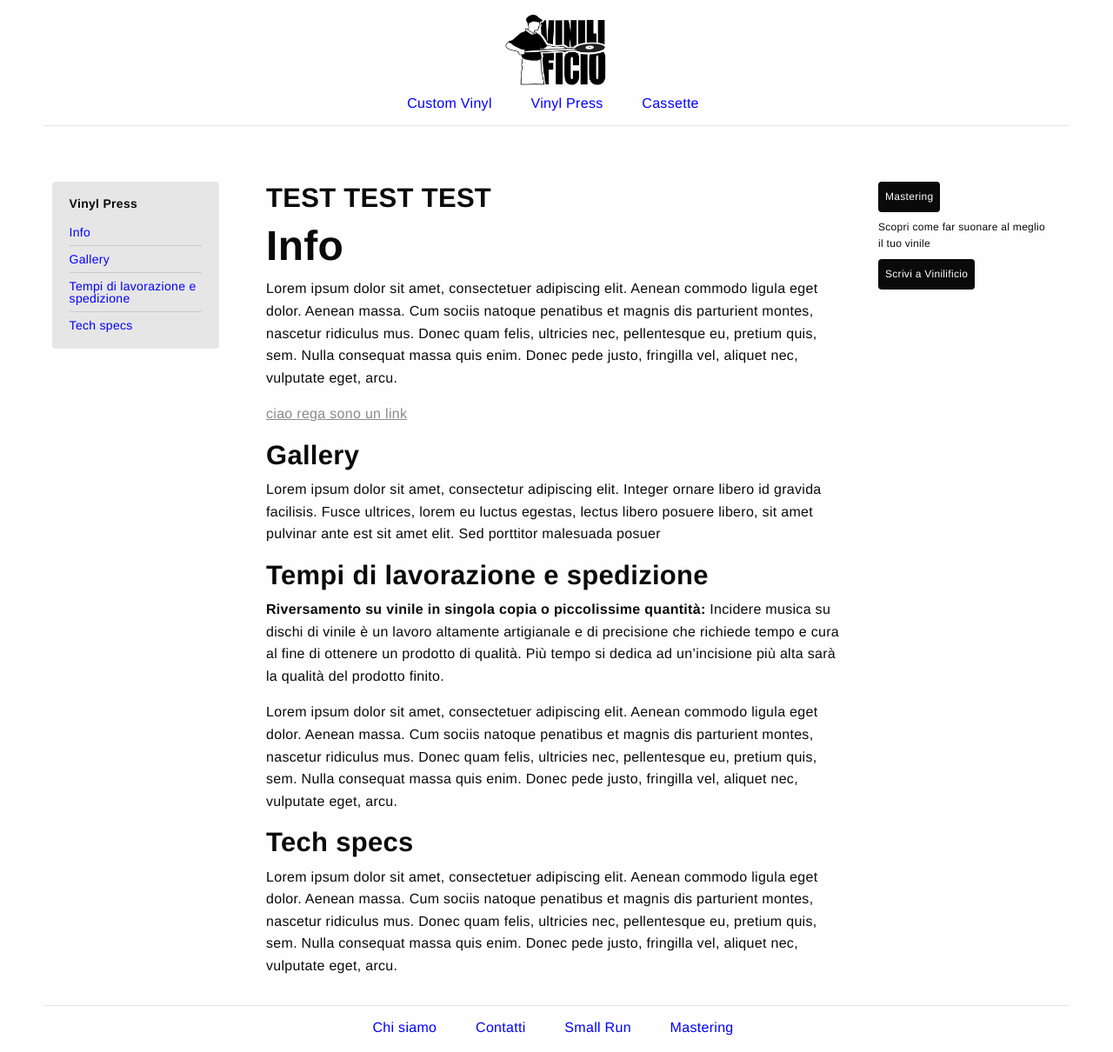
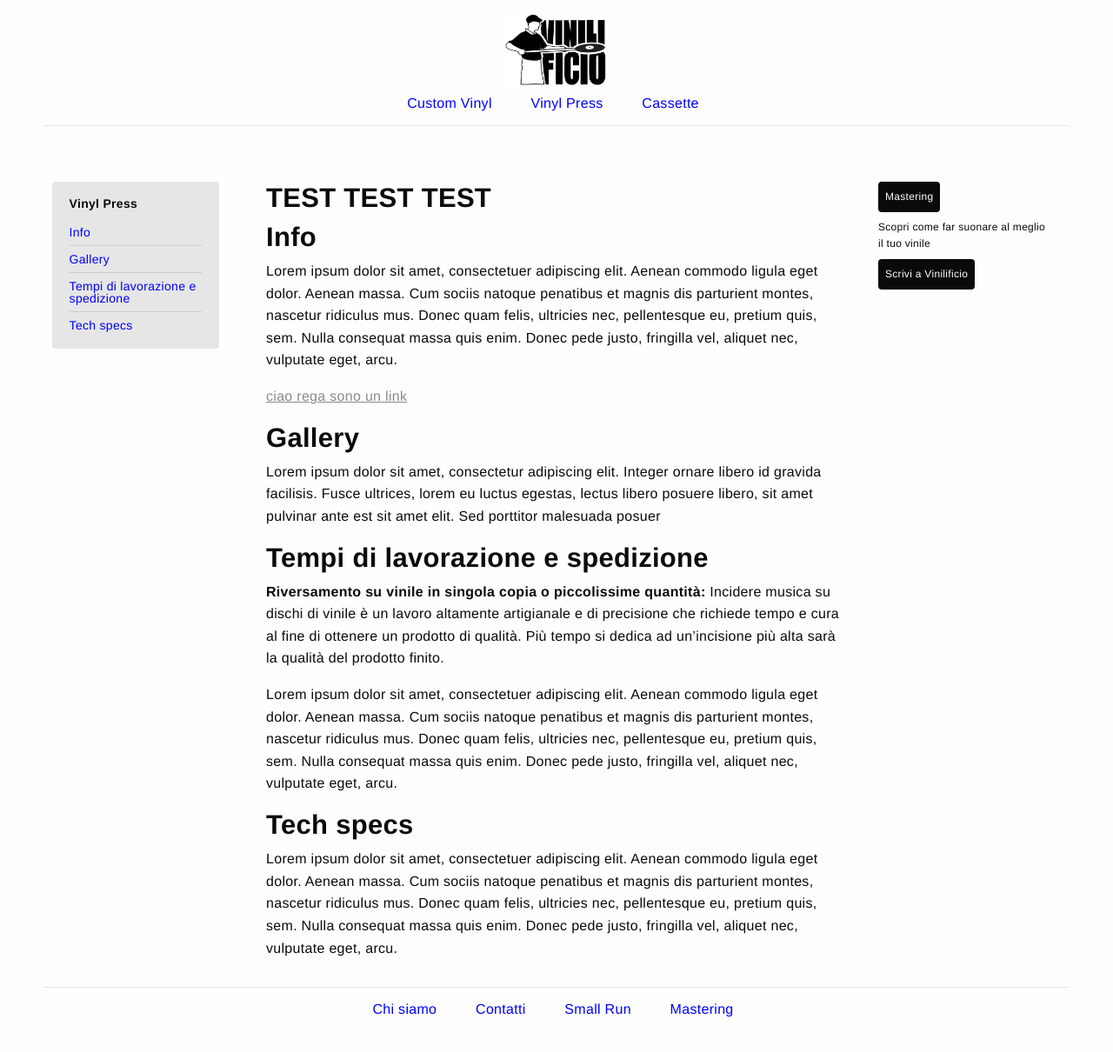
Before and after one commit to Vinilificio/Vinilificio.github.io, a Jekyll site: the page built from _pages/vinyl-press.md, in a window 1280 px wide. Shown: the whole page at 87% size. Built offline with Jekyll 4.4.1, drawn with Linux system fonts in a browser that asks for light colours.

```diff
--- a/_pages/vinyl-press.md
+++ b/_pages/vinyl-press.md
@@ -16,7 +16,7 @@ published: true
 
 ### TEST TEST TEST
 
-# Info
+### Info
 
 Lorem ipsum dolor sit amet, consectetuer adipiscing elit. Aenean commodo ligula eget dolor. Aenean massa. Cum sociis natoque penatibus et magnis dis parturient montes, nascetur ridiculus mus. Donec quam felis, ultricies nec, pellentesque eu, pretium quis, sem. Nulla consequat massa quis enim. Donec pede justo, fringilla vel, aliquet nec, vulputate eget, arcu.
 
```
